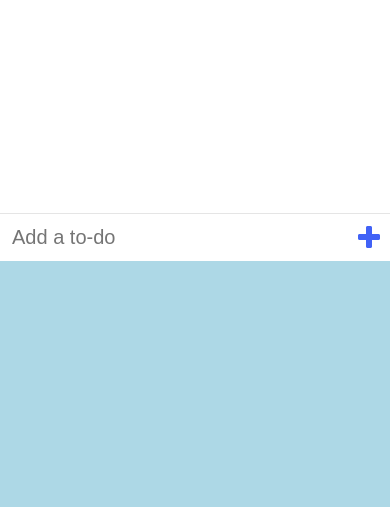
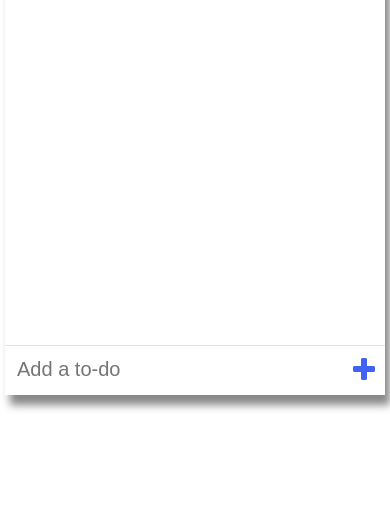
Before and after one commit to dan0505/todoApp, a plain HTML site: page index.html in a window 390 px wide. Shown: the part 337-844 px from the top of the page. Drawn offline with Linux system fonts and the light colour scheme.

Commit message:
fixed container position

```diff
--- a/css/local.css
+++ b/css/local.css
@@ -15,15 +15,11 @@ body {
   font-family: var(--body-font);
 }
 
-/* #container {
-  max-width: var(--app-width);
+#container {
+  /* position: fixed; */
+  /* max-width: var(--app-width); */
   margin: 10px auto;
   box-shadow: 5px 10px 8px #888888;
-} */
-
-#container{
-  min-width: 300px;
-  max-width: 400px;
   height: 600px;
   position: fixed;
   top: 50%;
@@ -224,11 +220,6 @@ i.fa-check {
 
 @media only screen and (max-width: 500px){
   body {
-    background-color: lightblue;
-  }
-  #container {
-    height: 100vh;
-    width: 100vw;
-    position: fixed;
+    background-color: white;
   }
 }
```
